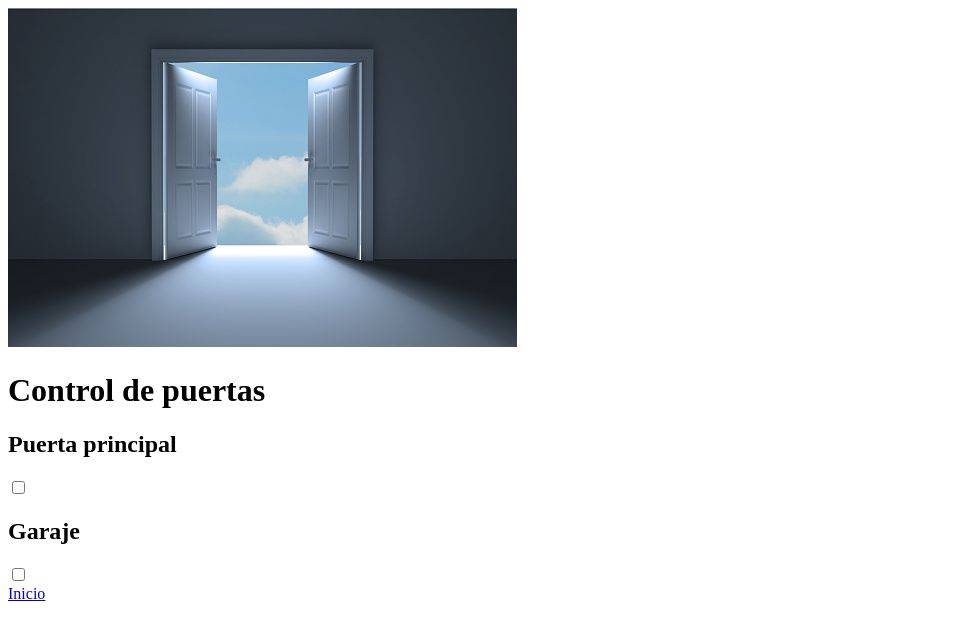
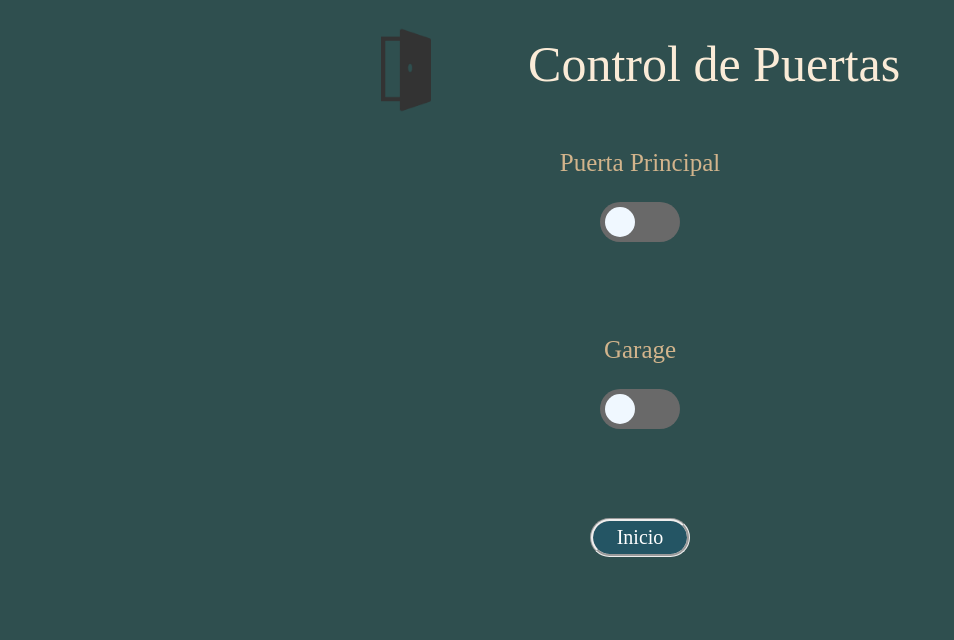
Before and after one commit to luis231298/proyectoEmbebidos, a plain HTML site: page puertas.html in a window 1280 px wide. Shown: the whole page, without its empty margins (0-954 px from the left). Drawn offline with Linux system fonts and the light colour scheme.

Commit message:
paginas web (puertas y vigilancia)
Se actualizo las paginas web de puertas.html y vigilancia.html. Igualmente se corrigieron estilos de las paginas

```diff
--- a/puertas.html
+++ b/puertas.html
@@ -1,42 +1,54 @@
 <!DOCTYPE html>
-<html lang="es">
-<head>
+<html lang="en">
+
+    <head lang="es-ES">
         <meta charset="UTF-8">
         <meta http-equiv="X-UA-Compatible" content="IE=edge">
         <meta name="viewport" content="width=device-width, initial-scale=1.0">
-    <title>Puertas</title>
+        <title>Vigilancia</title>
+        <link rel="shortcut icon" type="x/image-icon" href="assets/smarthome.ico">
+        <link rel="stylesheet" type="text/css" href="smartHome.css">
+
     </head>
+
     <body>
+
         <header>
-        <img src="assets/puerta.jpg">
-        <h1>Control de puertas</h1>
+            <div class="encabezadoPag">
+                <ul>
+                    <li class="imagPag"><img src="assets/puerta.png" width="100" alt="#"></li>
+                    <li class="nombrePag">&nbsp;&nbsp;&nbsp;Control de Puertas</li>
+                </ul>
+            </div>
         </header>
 
-    <main>
-        <section>
-            <h2>Puerta principal</h2>
-            <div class="switch-button">
-                <!-- Checkbox -->
-                <input type="checkbox" name="switch-button" id="switch-label" class="switch-button__checkbox">
-                <!-- Botón -->
-                <label for="switch-label" class="switch-button__label"></label>
+        <div class="puertaPrincipal">
+            <ul>
+                <li class="puertas">Puerta Principal</li>
+                <li>
+                    <div class="wrap-toggle">
+                        <input type="checkbox" id="pPrincipal" class="offscreen"/>
+                        <label for="pPrincipal" class="switch"></label>
                     </div>
-        </section>
+                </li>
+            </ul>
+        </div>
+        <div class="puertaGarage">
+            <ul>
+                <li class="puertas">Garage</li>
+                <li>
+                    <div class="wrap-toggle">
+                        <input type="checkbox" id="pGarage" class="offscreen"/>
+                        <label for="pGarage" class="switch"></label>
+                    </div>
+                </li>
+            </ul>
+        </div>
 
-        <section>
-            <h2>Garaje</h2>
-            <div class="switch-button">
-                <!-- Checkbox -->
-                <input type="checkbox" name="switch-button" id="switch-label" class="switch-button__checkbox">
-                <!-- Botón -->
-                <label for="switch-label" class="switch-button__label"></label>
-            </div>
-        </section>
 
-    </main>
 
         <footer>
-        <a href="index.html">Inicio</a>
+            <a href="SmartHome.html">Inicio</a>
         </footer>
     </body>
 </html>
--- a/smartHome.css
+++ b/smartHome.css
@@ -204,6 +204,7 @@ input[type='checkbox']:checked + .switch{
     border-style:solid;
     border-radius: 20px;
     color: rgb(49, 49, 49);
+    border-color: rgb(194, 140, 69);
 }
 
 .programaLuz ul li {
@@ -248,3 +249,46 @@ input[type='checkbox']:checked + .switch{
     background: rgb(83, 68, 48);
     color: antiquewhite;
 }
+
+/*Inicio Pag Vigilancia*/
+.camara1, .camara2{
+    width: 300px;
+    margin: 20px auto;
+    max-width:1000px;
+    text-align: center;
+    margin-bottom: 80px;
+}
+
+.camara1 ul li, .camara2 ul li {
+    list-style: none;
+    list-style-position: initial;
+    padding: 5px;
+}
+
+.camaras{
+    text-align: center;
+    color: tan;
+    font-size: 25px;
+}
+
+
+/*Inicio Pag Puertas*/
+.puertaPrincipal, .puertaGarage{
+    width: 300px;
+    margin: 20px auto;
+    max-width:1000px;
+    text-align: center;
+    margin-bottom: 80px;
+}
+
+.puertaPrincipal ul li, .puertaGarage ul li {
+    list-style: none;
+    list-style-position: initial;
+    padding: 5px;
+}
+
+.puertas{
+    text-align: center;
+    color: tan;
+    font-size: 25px;
+}
```
Also changed, not shown: vigilancia.html (+36 -24 lines), assets/camara.png (added), assets/puerta.png (added). Lines whose indentation alone changed are shown as unchanged.
